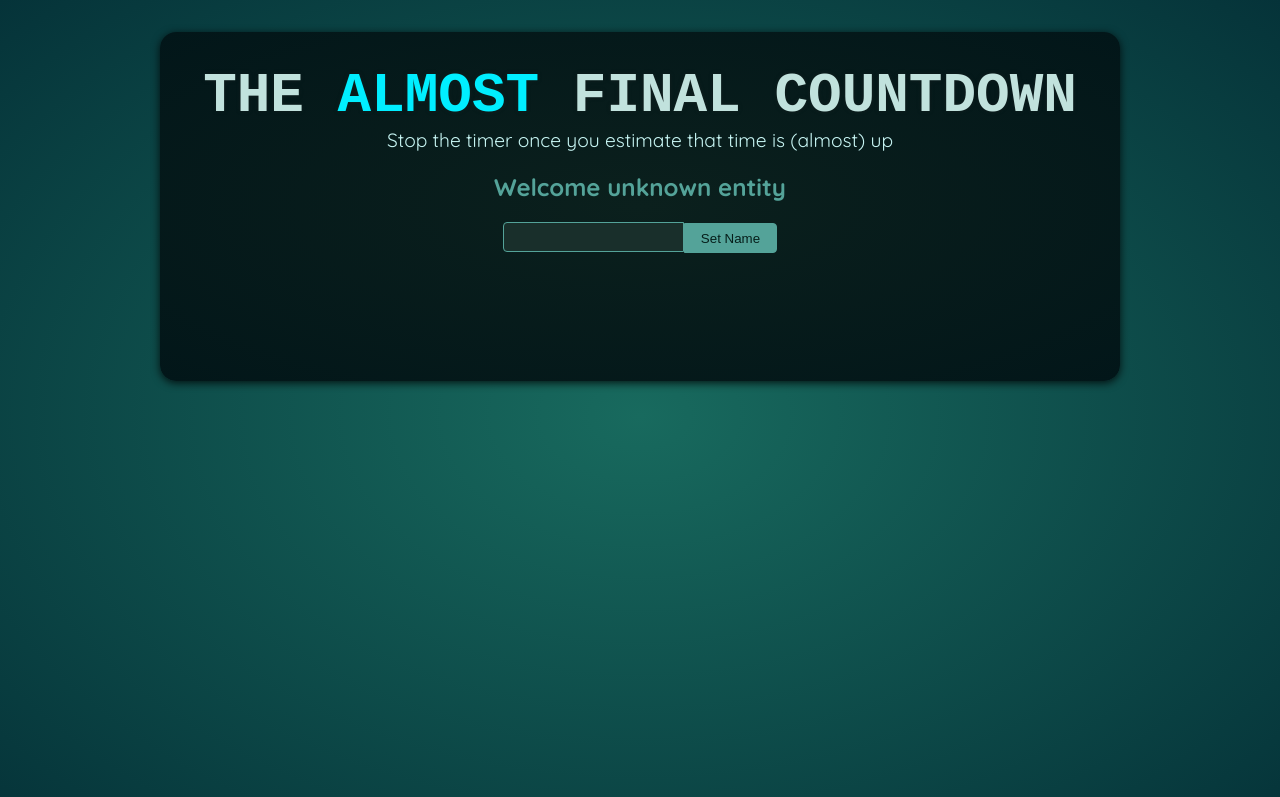
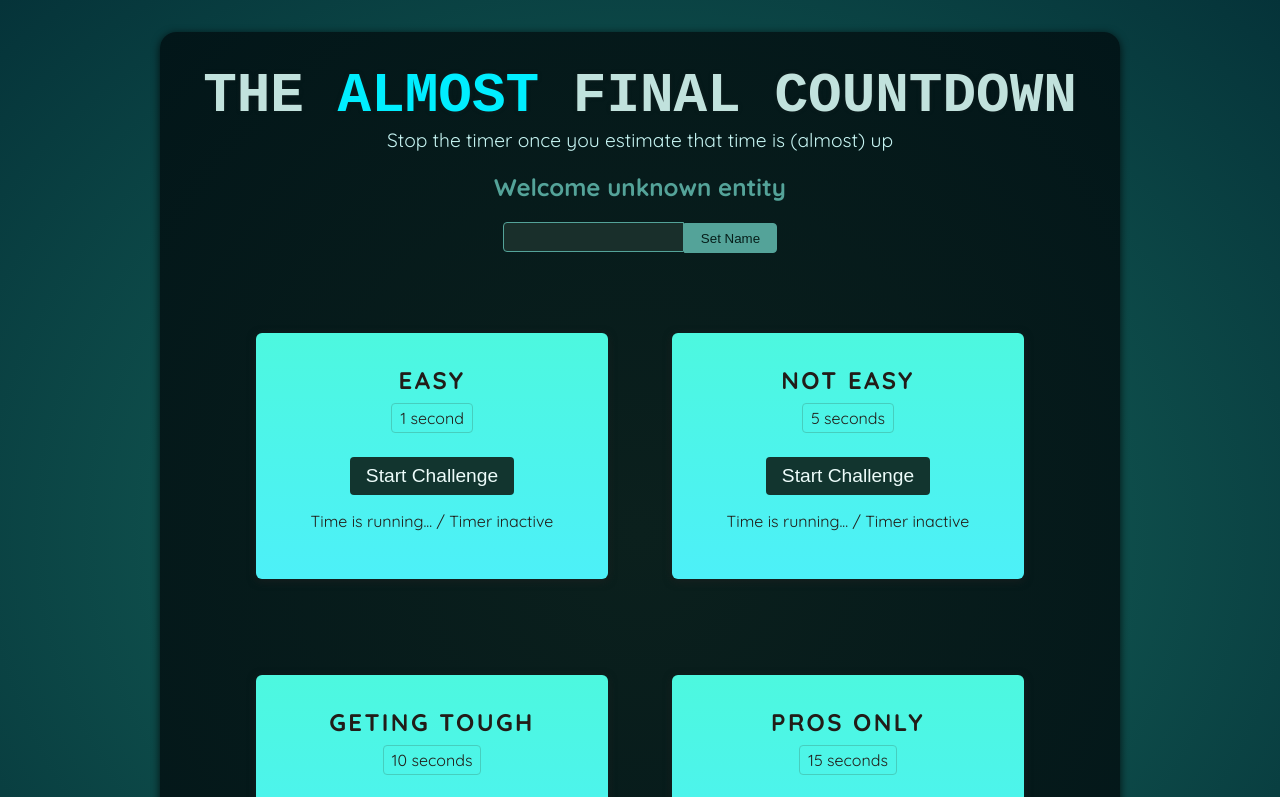
Before and after one commit to JHS96/react-countdown-game, a React (Vite) app: page / in a window 1280 px wide. Shown: the top 797 px of the page. Built offline with nearby package versions, Linux system fonts and the light colour scheme; a web font is replaced by a local one.

Commit message:
TimerChallenge component added

```diff
--- a/src/App.jsx
+++ b/src/App.jsx
@@ -1,10 +1,16 @@
 import Player from './components/Player.jsx';
+import TimerChallenge from './components/TimerChallenge.jsx';
 
 function App() {
   return (
     <>
       <Player />
-      <div id="challenges"></div>
+      <div id='challenges'>
+        <TimerChallenge title='Easy' targetTime={1} />
+        <TimerChallenge title='Not easy' targetTime={5} />
+        <TimerChallenge title='Geting tough' targetTime={10} />
+        <TimerChallenge title='Pros only' targetTime={15} />
+      </div>
     </>
   );
 }
--- a/src/components/Player.jsx
+++ b/src/components/Player.jsx
@@ -7,6 +7,7 @@
 
   function handleClick() {
     setEnteredPlayerName(playerName.current.value);
+    playerName.current.value = '';
   }
 
   return (
--- /dev/null
+++ b/src/components/TimerChallenge.jsx
@@ -0,0 +1,14 @@
+export default function TimerChallenge({ title, targetTime }) {
+  return (
+    <section className='challenge'>
+      <h2>{title}</h2>
+      <p className='challenge-time'>
+        {targetTime} second{targetTime > 1 ? 's' : null}
+      </p>
+      <div>
+        <button>Start Challenge</button>
+      </div>
+      <p className=''>Time is running... / Timer inactive</p>
+    </section>
+  );
+}
```
